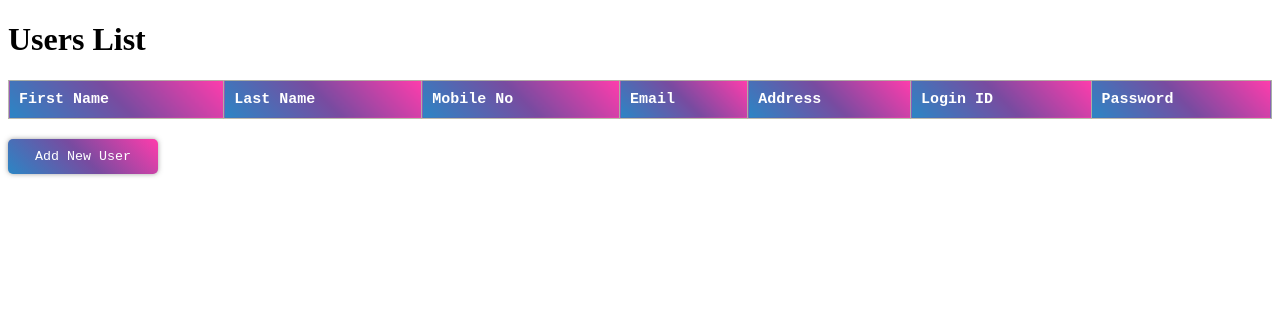
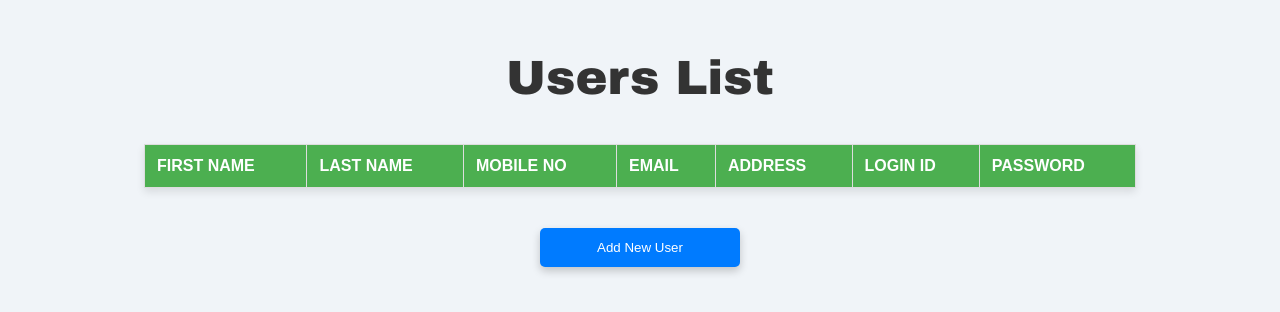
Before and after one commit to Salonijain08/user-Information, a website: page public/display.html in a window 1280 px wide. Drawn offline with nearby package versions, Linux system fonts and the light colour scheme; no server answers.

Commit message:
Update display.css

```diff
--- a/public/display.css
+++ b/public/display.css
@@ -1,72 +1,62 @@
+body {
+    display: flex;
     flex-direction: column;
     align-items: center;
     gap: 20px;
+    background-color: #f0f4f8;
+    font-family: Arial, sans-serif;
+    margin: 0;
+    padding: 20px;
 }
 
 h1 {
-font-family: "Courier New", Courier, monospace";
-font-size: 50px;
-font-weight: bold;
-background: linear-gradient(45deg, #decbdd, #dfddea);
-
-/* background: linear-gradient(45deg, #a180a8, #757277); */
-/* background: linear-gradient(45deg, #ff6f61, #d742f4); */
--webkit-background-clip: text;
--webkit-text-fill-color: transparent;
+    font-family: 'Arial Black', Gadget, sans-serif;
+    font-size: 48px;
+    font-weight: normal;
+    color: #333;
     text-align: center;
     margin-bottom: 20px;
 }
 
 table {
-width: 100%;
+    width: 80%;
     border-collapse: collapse;
-font-family: "Courier New", Courier, monospace;
+    font-family: 'Arial', sans-serif;
+    margin-bottom: 20px;
+    box-shadow: 0 4px 8px rgba(0, 0, 0, 0.1);
 }
 
-table,
-th,
-td {
-border: 1px solid rgba(180, 181, 165, 0.9);
+table, th, td {
+    border: 1px solid #ddd;
 }
 
-th,
-td {
-padding: 10px;
+th, td {
+    padding: 12px;
     text-align: left;
-background-color: #ca78ae;
-color: #042329;
-font-size: 15px;
+    background-color: #fff;
+    color: #333;
+    font-size: 16px;
 }
 
 th {
-/* background-color: #831370; */
-background-color: #FF3CAC;
-background-image: linear-gradient(225deg, #FF3CAC 0%, #784BA0 50%, #2B86C5 100%);
-
+    background-color: #4CAF50;
     color: white;
+    text-transform: uppercase;
 }
 
 #addNewUserBtn {
-margin: auto;
-width: 150px;
-padding: 10px;
-background-color: #FF3CAC;
-background-image: linear-gradient(225deg, #FF3CAC 0%, #784BA0 50%, #2B86C5 100%);
-
-color: rgb(255, 255, 255);
-/* background-color: #026144;
-color: white; */
+    width: 200px;
+    padding: 12px;
+    background-color: #007BFF;
+    color: white;
     border: none;
     border-radius: 5px;
     cursor: pointer;
-font-family: "Courier New", Courier, monospace;
-box-shadow: 0 0 5px rgba(70, 68, 68, 0.5);
-margin-top: 20px;
+    font-family: 'Arial', sans-serif;
+    box-shadow: 0 4px 8px rgba(0, 0, 0, 0.2);
+    transition: background-color 0.3s ease;
 }
 
 #addNewUserBtn:hover {
-/* background-color: #06d6a0; */
-background-color: #FF3CAC;
-background-image: linear-gradient(225deg, #b9337f 0%, #6d349f 50%, #246695 100%);
-
+    background-color: #0056b3;
 }
```
Lines whose indentation alone changed are shown as unchanged.
